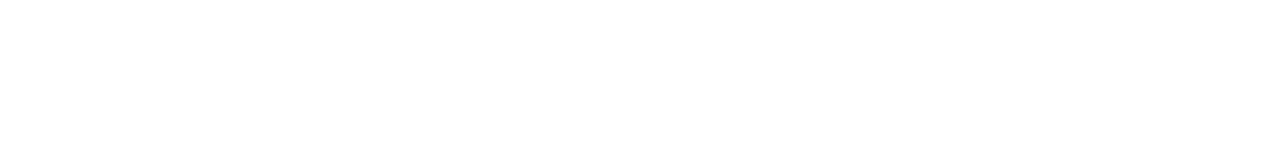
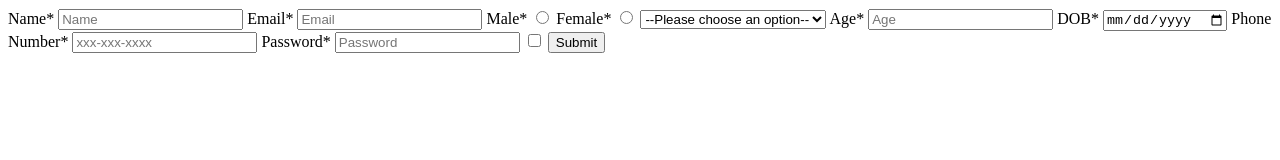
Before and after one commit to acciojob/signup-form-car-rahulkr9162, a website: page main.html in a window 1280 px wide. Drawn offline with Linux system fonts and the light colour scheme.

Commit message:
created a submission

```diff
--- a/main.html
+++ b/main.html
@@ -10,6 +10,32 @@
 	<!-- the entire body must be written by student -->
     <script type="text/javascript" src="./script.js">
 </script>
+	<form method="">
+			<label for="name">Name*</label>
+			<input type="text" placeholder="Name" id="name">
+		<label for="email">Email*</label>
+			<input type="email" placeholder="Email" id="email">
+		<label for="gender_m">Male*</label>
+			<input name="gender" type="radio" placeholder="Male" id="gender_m">
+		<label for="gender_f">Female*</label>
+			<input name="gender" type="radio" placeholder="Female" id="gender_f">
+		<select id="cars">
+			<option value="">--Please choose an option--</option>
+			<option value="BMW">BMW</option>
+			<option value="Audi">Audi</option>
+			<option value=" Mercedez"> Mercedez</option>
+		</select>
+	    <label for="age">Age*</label>
+			<input type="text" placeholder="Age" id="age">
+		<label for="dob">DOB*</label>
+			<input type="date" placeholder="dob" id="dob">
+		<label for="age">Phone Number*</label>
+			<input type="text" placeholder="xxx-xxx-xxxx" id="tel">
+		<label for="password">Password*</label>
+			<input type="password" placeholder="Password" id="password">
+		<input type="checkbox">
+		<input type="submit">
+		</form>
 
 </body>
 
```
